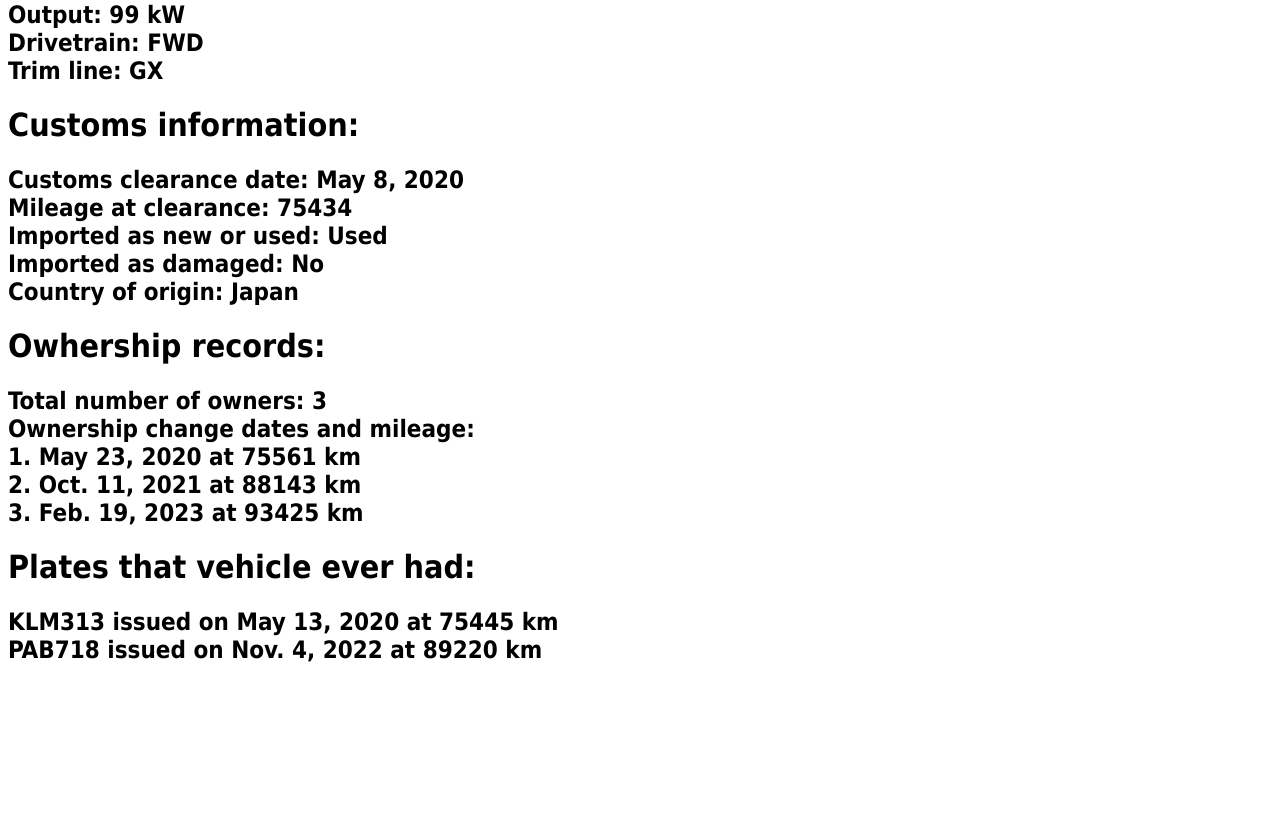
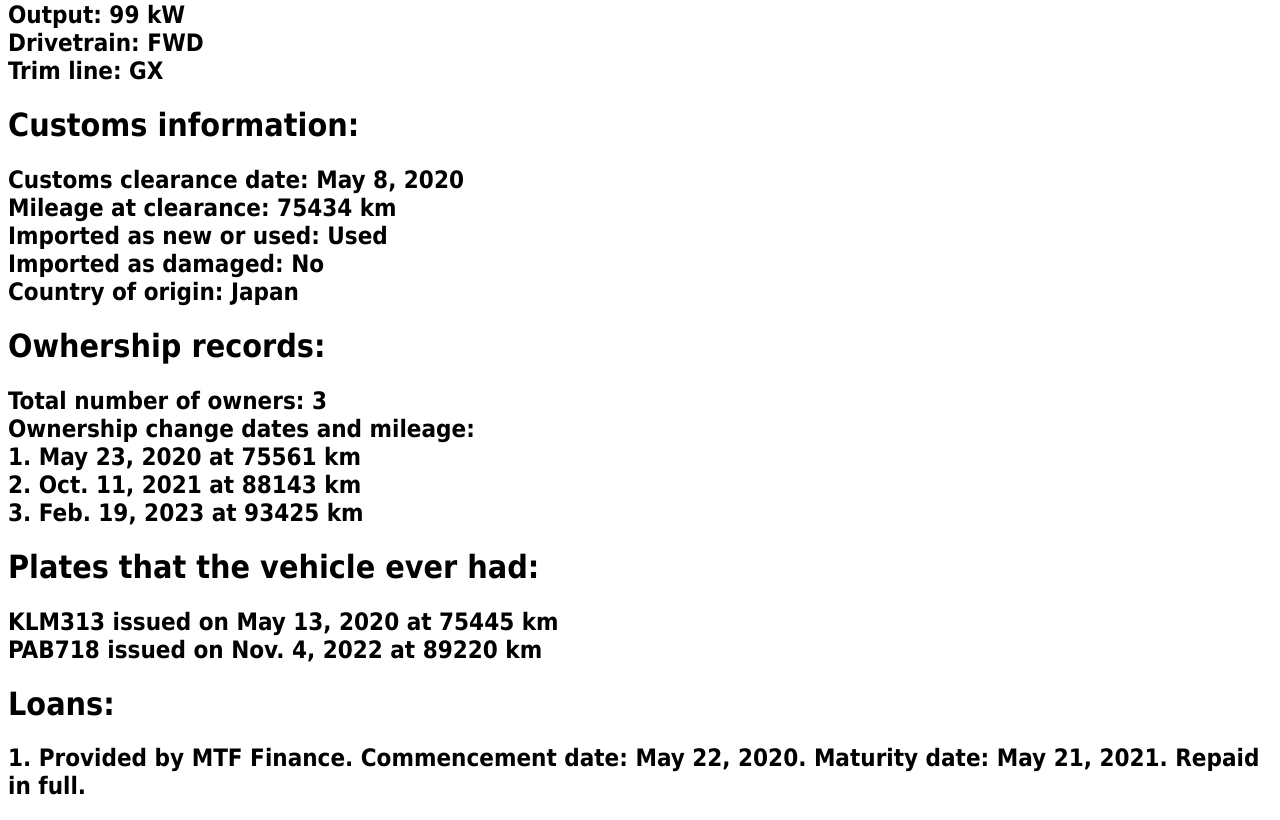
Before and after one commit to CHEMLEV/VEHICLEHUB, a Django app: page /vehiclehub/vehicle/1/ in a window 1280 px wide. Shown: the part 280-1100 px from the top of the page. Before the commit the page ends 942 px from the top, so only its background shows below. Run offline with Django 4.2, Linux system fonts and the light colour scheme; a user stored in the database is signed in; data comes from the database, SQL or seed files in the repository; both versions use the stored data as it was after the commit; some libraries are stand-ins or nearby versions.

Commit message:
Report page tidy up, vehicle detail page extention

```diff
--- a/VehicleHub/static/css/base.css
+++ b/VehicleHub/static/css/base.css
@@ -126,3 +126,10 @@ body {
 .auth_link {
   text-align: center;
 }
+
+.plates {
+  border: 2px solid black;
+  display: inline-block;
+  padding: 5px;
+  border-radius: 5px;
+}
--- a/VehicleHub/templates/vehicle_detail.html
+++ b/VehicleHub/templates/vehicle_detail.html
@@ -43,7 +43,7 @@
       <br>
 
       Mileage at clearance:
-      {{ vehicle.customsrecord.mileage }}
+      {{ vehicle.customsrecord.mileage }} km
       <br>
 
       Imported as new or used:
@@ -78,7 +78,7 @@
   </div>
 
 
-  <div><h1>Plates that vehicle ever had:</h1>
+  <div><h1>Plates that the vehicle ever had:</h1>
 
   <h2> {% for record in vehicle.numberplate_set.all %}
         {{ record.new_plates }} issued on {{ record.record_date}} at {{record.mileage}} km <br>
@@ -86,6 +86,27 @@
 
   <div>
 
+    <div><h1>Loans:</h1>
+
+      <h2>
+        {% for record in vehicle.financerecord_set.all %}
+        {{ forloop.counter }}. Provided by {{ record.user_id.organisation }}. Commencement date: {{ record.record_date }}. Maturity date: {{ record.expiry_date }}.
+        {% if record.actual_completion_date %}
+            Repaid in full.
+        {% else %}
+            Not yet repaid.
+        {% endif %}
+        <br>
+    {% empty %}
+        No loans were secured against the vehicle.
+    {% endfor %}
+        </h2>
+
+      <div>
+
+
+
+
 
 {% endif %}
 
```
Also changed, not shown: VehicleHub/templates/report.html (+14 -3 lines), VehicleHub/filters.py (line endings or trailing spaces), VehicleHub/migrations/0022_delete_financerecord.py (added), VehicleHub/migrations/0023_financerecord.py (added), db.sqlite3.
